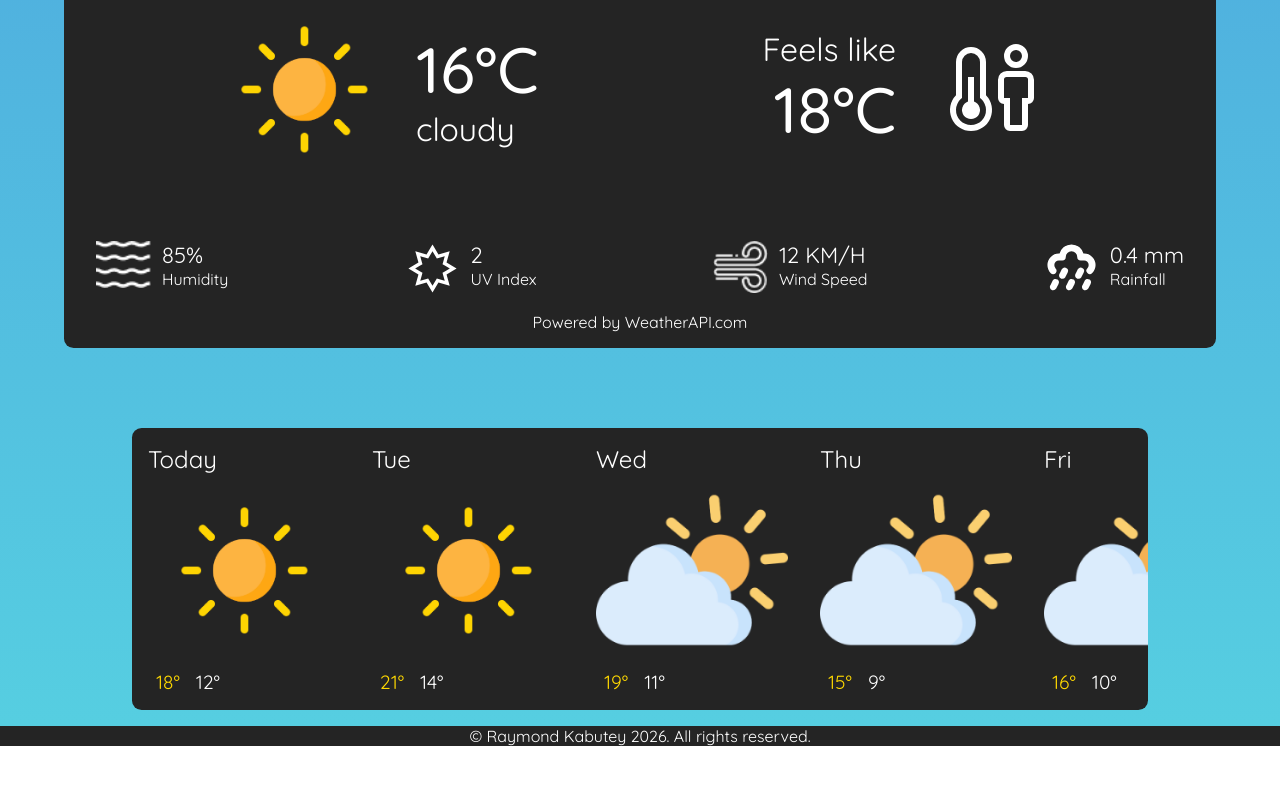
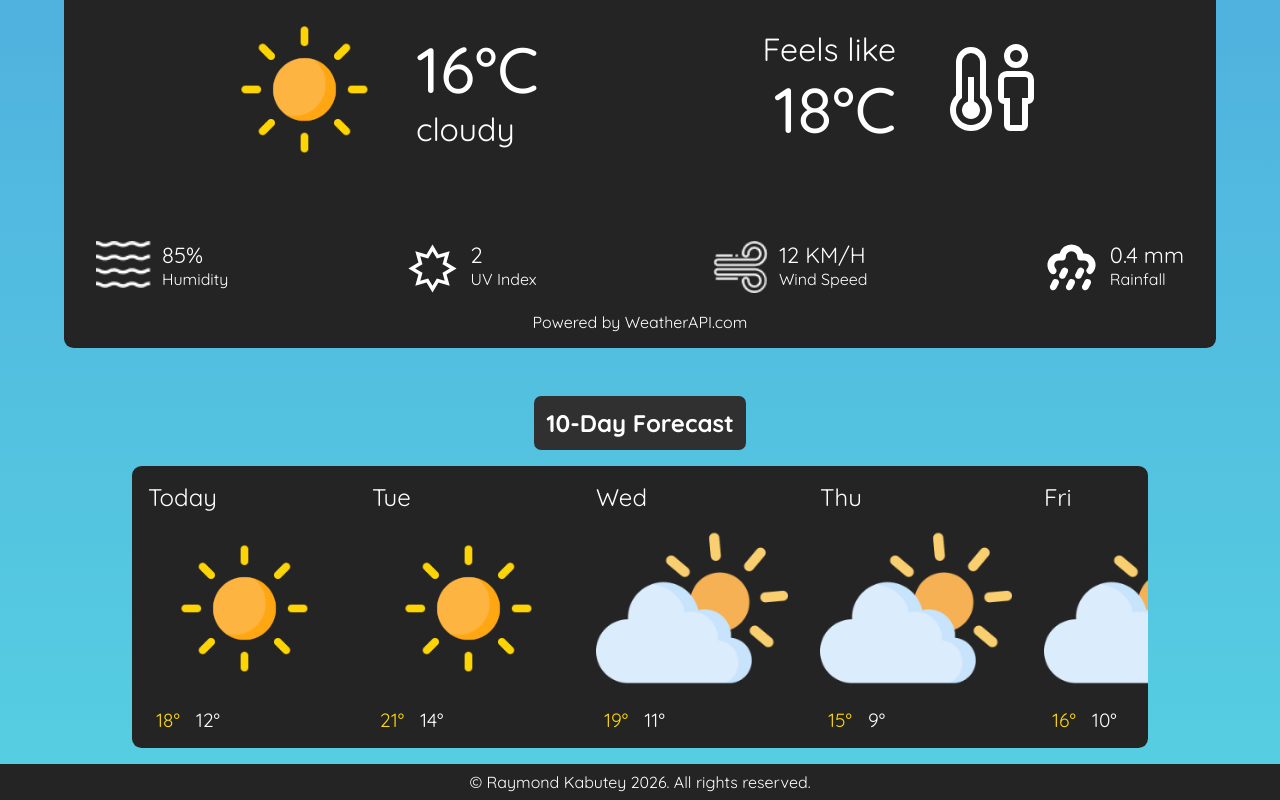
Before and after one commit to raymondk-7/weather-app, a React (Vite) app: page / in a window 1280 px wide. Shown: the part 263-1063 px from the top of the page. Before the commit the page ends 1009 px from the top, so only its background shows below. Built offline with nearby package versions, Linux system fonts and the light colour scheme.

Commit message:
semantic flow update

```diff
--- a/src/App.css
+++ b/src/App.css
@@ -3,6 +3,7 @@
 .appfooter {
     font-family: Quicksand;
     margin-top: 1em;
+    padding: 0.5em;
     background-color: #242424;
     color: white;
     display: flex;
--- a/src/App.jsx
+++ b/src/App.jsx
@@ -22,7 +22,7 @@ const App = () => {
   const currentBgImage = weatherData ? (allBackgrounds[weatherData.current.condition.code] || 'linear-gradient(to bottom, #4ea8de, #56cfe1)') : 'linear-gradient(to bottom, #4ea8de, #56cfe1)';
 
   return (
-    <div className='app'
+    <main className='app'
     style={{
         background: currentBgImage,
         backgroundSize: 'cover',
@@ -32,8 +32,10 @@ const App = () => {
       }}>
 
       {/* Weather: Shows the weather data from the selected day. */}
-      <Weather weatherData={weatherData} setWeatherData={setWeatherData}/>
-
+      <Weather
+        weatherData={weatherData}
+        setWeatherData={setWeatherData}
+      />
       {/* Forecast: Shows the weather forecast for the next 7 days. */}
       <Forecast
                   weatherData={weatherData}
@@ -43,7 +45,7 @@ const App = () => {
 
       <footer className='appfooter'>© Raymond Kabutey 2026. All rights reserved.</footer>
 
-    </div>
+    </main>
   )
 }
 
--- a/src/components/Forecast.css
+++ b/src/components/Forecast.css
@@ -11,8 +11,17 @@
     background: #242424;
 
     max-width: 1016px;
-    margin: 2rem 0 auto;
+    margin: 1rem 0 auto;
     border-radius: 0.6rem;
+}
+
+.forecast-title {
+    font-family: Quicksand;
+    justify-self: center;
+    background-color: #303030;
+    color: white;
+    padding: 0.5em;
+    border-radius: 0.3em;
 }
 
 /* Carousel window */
--- a/src/components/Forecast.jsx
+++ b/src/components/Forecast.jsx
@@ -47,7 +47,8 @@ const Forecast = ({ weatherData, allIcons, clear_icon }) => {
 
 return (
     <>
-        <div className='forecast-carousel-wrapper'>
+        <h2 class='forecast-title'>10-Day Forecast</h2>
+        <article className='forecast-carousel-wrapper'>
           <div className='carousel-window'
               ref={windowRef}
               onMouseDown={handleMouseDown}
@@ -79,7 +80,7 @@ return (
               </div>
           </div>
 
-        </div>
+        </article>
     </>
   );
 };
--- a/src/components/Weather.jsx
+++ b/src/components/Weather.jsx
@@ -94,7 +94,7 @@ const Weather = ({ weatherData, setWeatherData }) => {
 
 
   return (
-    <main className='weather'>
+    <section className='weather'>
         <div className='search-bar'>
             <input
               type='text'
@@ -188,7 +188,7 @@ const Weather = ({ weatherData, setWeatherData }) => {
 
         {/* link-back has no css selector */}
         <footer className='link-back'>Powered by <a href="https://www.weatherapi.com/" title="Free Weather API">WeatherAPI.com</a></footer>
-    </main>
+    </section>
 
   ) // end of returned api data
 } // end of const Weather
```
Lines whose indentation alone changed are shown as unchanged.
